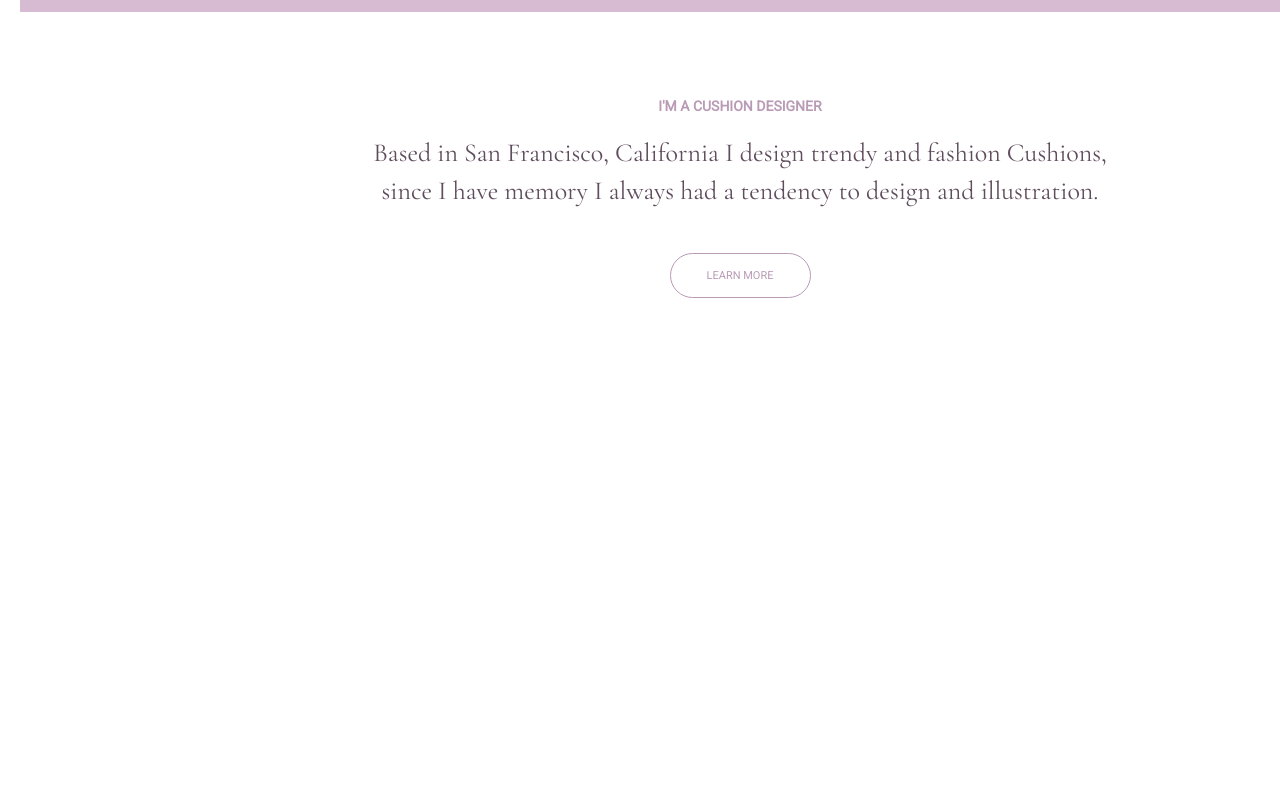
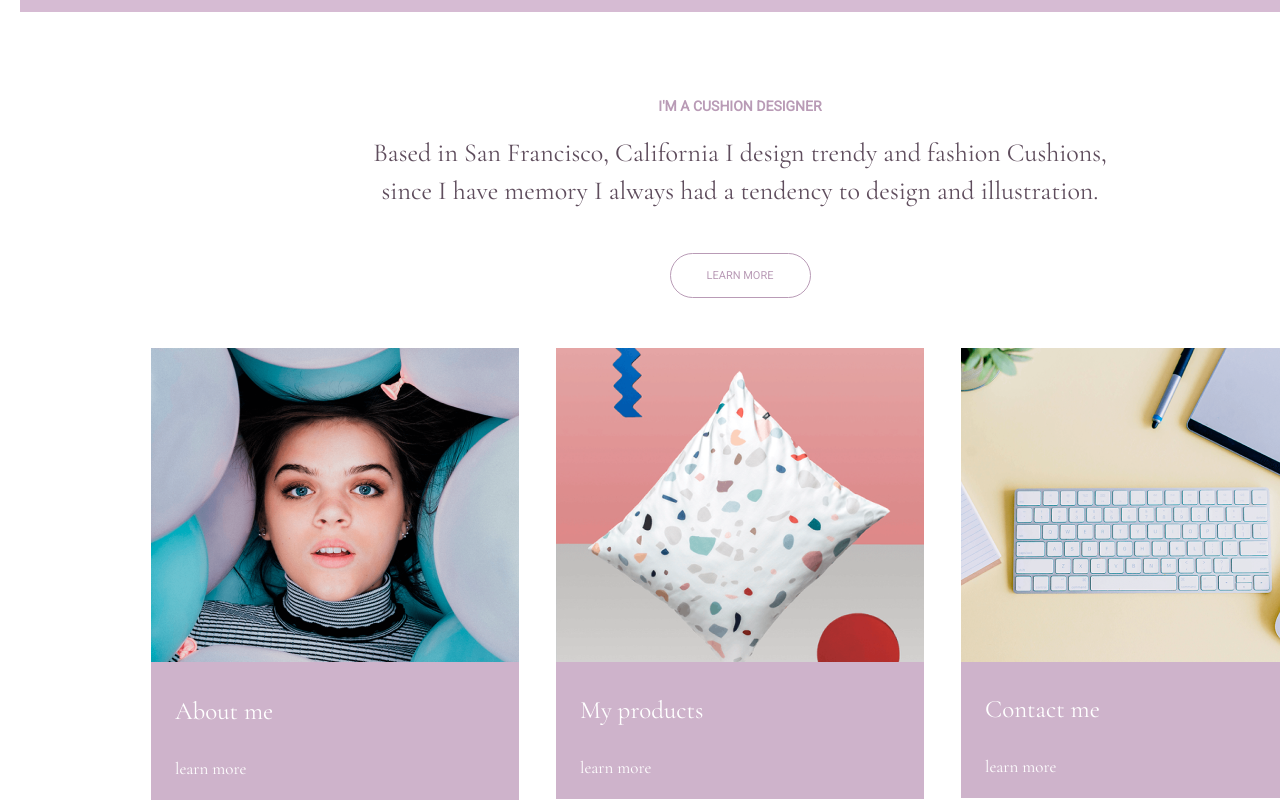
Before and after one commit to Aitmatov/exam, a plain HTML site: page index.html in a window 1280 px wide. Shown: the part 943-1743 px from the top of the page. Before the commit the page ends 1241 px from the top, so only its background shows below. Drawn offline with nearby package versions, Linux system fonts and the light colour scheme.

Commit message:
feat: added finish block-1

```diff
--- a/index.html
+++ b/index.html
@@ -45,7 +45,25 @@
             <p class="text-p">Based in San Francisco, California I design trendy and fashion Cushions,<br> since I have memory I always had a tendency to design and illustration.</p>
             <button class="learn">LEARN MORE</button>
         </div>
-    </div>
+        <div class="block-1">
+            <img src="./image/block-1-1.png" alt="">
+            <img src="./image/block-1-2.png" alt="">
+            <img src="./image/block-1-3.png" alt="">
+        </div>
+        <div class="text2">
+            <p class="about1">About me</p>
+            <a class="learn1"href="">learn more</a>
+        </div>
+        <div class="text3">
+            <p class="myproducts">My products</p>
+            <a class="learn2"href="">learn more</a>
+        </div>
+        <div class="text4">
+            <p class="contactme1">Contact me</p>
+            <a class="learn3"href="">learn more</a>
+        </div>
+
+
 
 
 
--- a/style.css
+++ b/style.css
@@ -1,3 +1,4 @@
+@import url('https://fonts.googleapis.com/css2?family=Cormorant+Garamond&family=Roboto&display=swap');
 @import url('https://fonts.googleapis.com/css2?family=Cormorant+Garamond&family=Roboto&display=swap');
 @import url('https://fonts.googleapis.com/css2?family=Cormorant+Garamond&family=Roboto&display=swap');
 body{
@@ -156,3 +157,86 @@ ul{
     margin-top: 17px;
 
 }
+.block-1{
+    display: flex;
+    margin-top: 50px;
+    margin-left: 131px;
+    gap: 37px;
+}
+.text2{
+    margin-left: 131px;
+    width: 343px;
+    height: 113px;
+    border: 1px solid #CEB3CB;
+    background-color:#CEB3CB ;
+    color: #FFFFFF;
+    padding-left: 23px;
+    padding-top: 23px;
+    Font-family: Cormorant Garamond;
+    Font-size: 25px;
+    Line-height: 30px;
+}
+.about1{
+    margin-top: 10px;
+}
+.learn1{
+    width: 79px;
+    height: 30px;
+    text-decoration: none;
+    color: #FFFFFF;
+    Font-family: Cormorant Garamond;
+    Font-size: 17px;
+    Line-height: 30px;
+}
+.text3{
+    margin-left: 536px;
+    margin-top: -139px;
+    width: 343px;
+    height: 113px;
+    border: 1px solid #CEB3CB;
+    background-color:#CEB3CB ;
+    color: #FFFFFF;
+    padding-left: 23px;
+    padding-top: 23px;
+    Font-family: Cormorant Garamond;
+    Font-size: 25px;
+    Line-height: 30px;
+}
+.myproducts{
+    margin-top: 10px;
+}
+.learn2{
+    width: 79px;
+    height: 30px;
+    text-decoration: none;
+    color: #FFFFFF;
+    Font-family: Cormorant Garamond;
+    Font-size: 17px;
+    Line-height: 30px;
+}
+.text4{
+    margin-left: 941px;
+    margin-top: -139px;
+    width: 343px;
+    height: 113px;
+    border: 1px solid #CEB3CB;
+    background-color:#CEB3CB ;
+    color: #FFFFFF;
+    padding-left: 23px;
+    padding-top: 23px;
+    Font-family: Cormorant Garamond;
+    Font-size: 25px;
+    Line-height: 30px;
+}
+.contactme1{
+    margin-top: 10px;
+}
+.learn3{
+    width: 79px;
+    height: 30px;
+    text-decoration: none;
+    color: #FFFFFF;
+    Font-family: Cormorant Garamond;
+    Font-size: 17px;
+    Line-height: 30px;
+}
```
Also changed, not shown: image/block-1-1.png (added), image/block-1-2.png (added), image/block-1-3.png (added).
